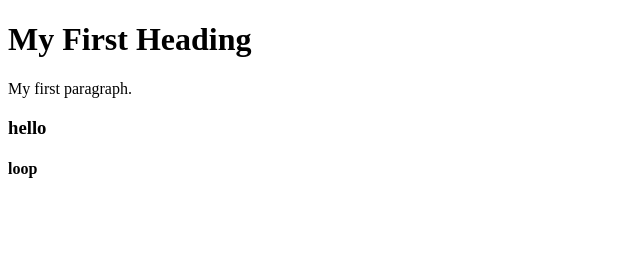
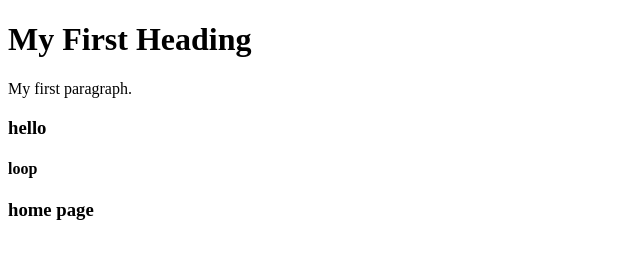
Before and after one commit to AAkriti17/git-demo, a plain HTML site: page index.html in a window 1280 px wide. Shown: the whole page, without its empty margins (0-640 px from the left). Drawn offline with Linux system fonts and the light colour scheme.

Commit message:
commit with the short cut

```diff
--- a/index.html
+++ b/index.html
@@ -9,5 +9,6 @@
 <p>My first paragraph.</p>
 <h3> hello</3>
   <h4>loop</h4>
+  <h3> home page</h3>
 </body>
 </html>
```
Also changed, not shown: 1 other file.
